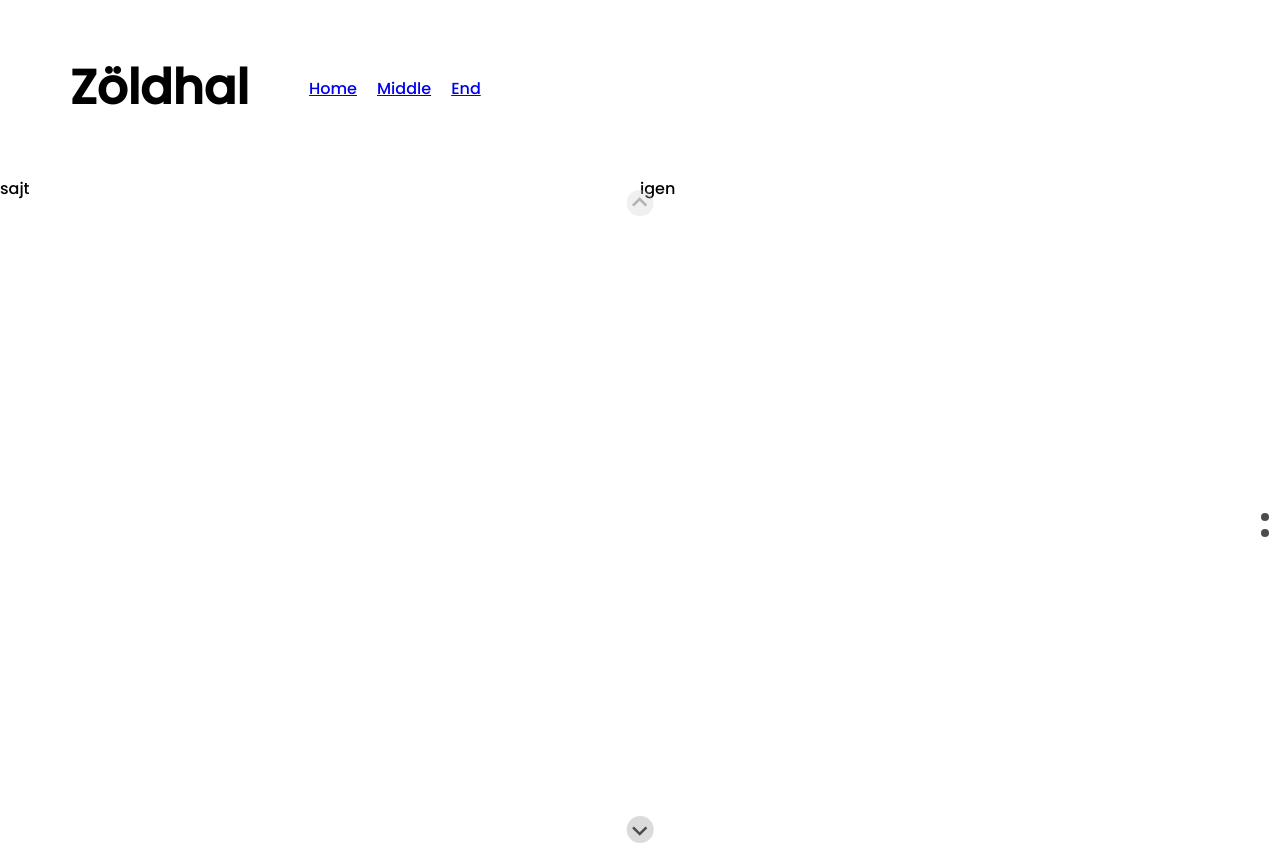
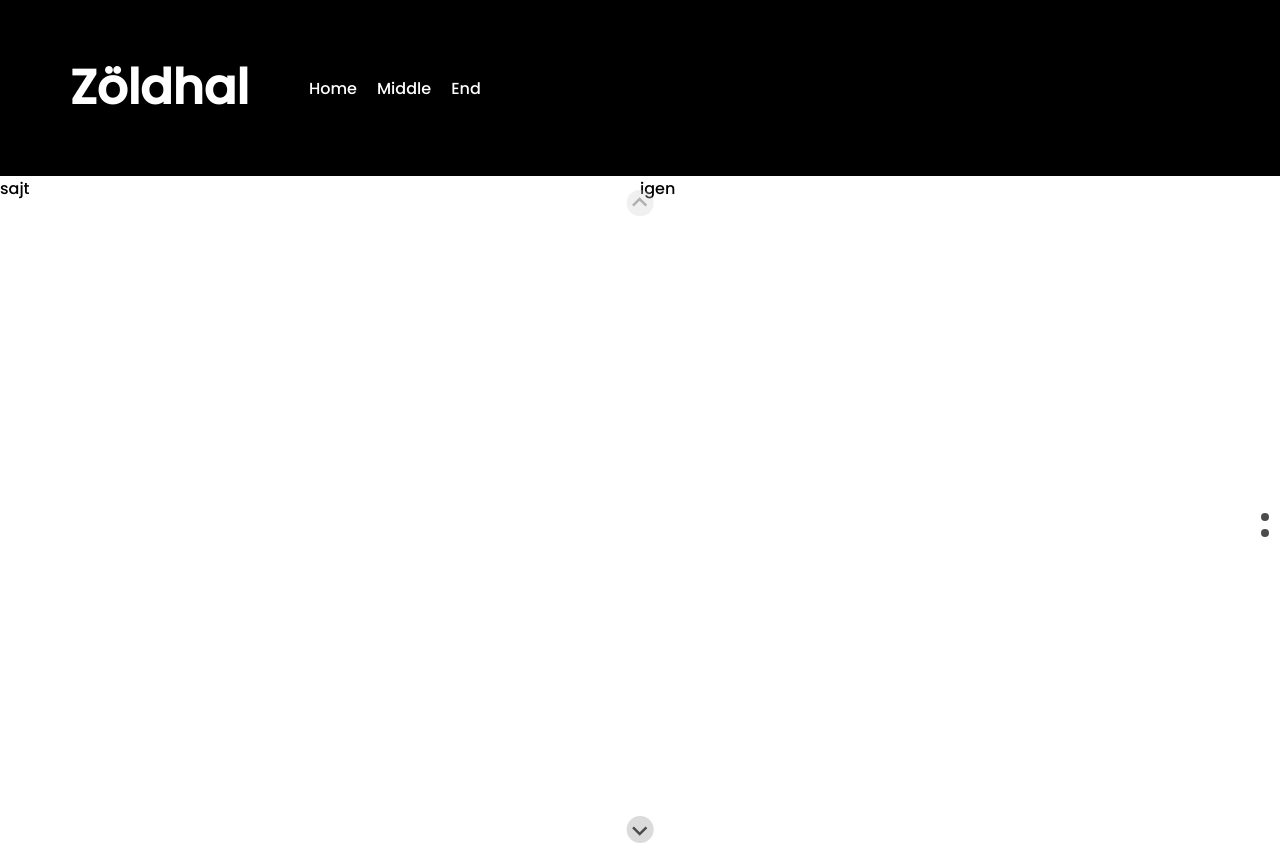
Before and after one commit to barnus0705/Greenfish, a plain HTML site: page index.html in a window 1280 px wide. Drawn offline with Linux system fonts and the light colour scheme.

Commit message:
proggress

```diff
--- a/index.html
+++ b/index.html
@@ -11,12 +11,14 @@
 </head>
 <body>
 <header>
-  <h1>Zöldhal</h1>
-  <ul>
-    <li class = "splide_list" id = "1"><a href="#">Home</a></li>
-    <li class = "splide_list" id = "2"><a href="#">Middle</a></li>
-    <li class = "splide_list" id = "3"><a href="#">End</a></li>
-  </ul>
+  <div class="Title_block">
+    <h1>Zöldhal</h1>
+    <ul class = "splide_list">
+      <li class = "splide_list_items" id = "1"><a href="#">Home</a></li>
+      <li class = "splide_list_items" id = "2"><a href="#">Middle</a></li>
+      <li class = "splide_list_items" id = "3"><a href="#">End</a></li>
+    </ul>
+  </div>
 </header>
 <section class="splide" aria-labelledby="carousel-heading">
   <div class="splide__track">
--- a/res/style.css
+++ b/res/style.css
@@ -7,7 +7,6 @@ body
 {
     display: block;
     font-family: Poppins;
-
     margin: 0;
 }
 .splide__pagination__page
@@ -17,30 +16,41 @@ body
 header
 {
     margin: auto;
-    display: flex;
     width: 100%;
     height: auto;
-
+    color: white;
+    background-color: black;
 }
 header h1
 {
-
     padding: 20px 20px 20px 70px;
     font-size: 48px;
-
+    background-color: black;
 }
-ul
+.Title_block
+{
+    display: flex;
+    height: auto;
+    width: auto;
+}
+.splide_list
 {
     margin-block: auto;
     display: flex;
 
 
 }
-ul > li
+.splide_list > .splide_list_items
     {
     margin-right: 20px;
     list-style: none;
 }
+.splide_list_items > a
+{
+    text-decoration: none;
+    color: white;
+}
+
 .splide__slide
 {
     width: 100%;
```
